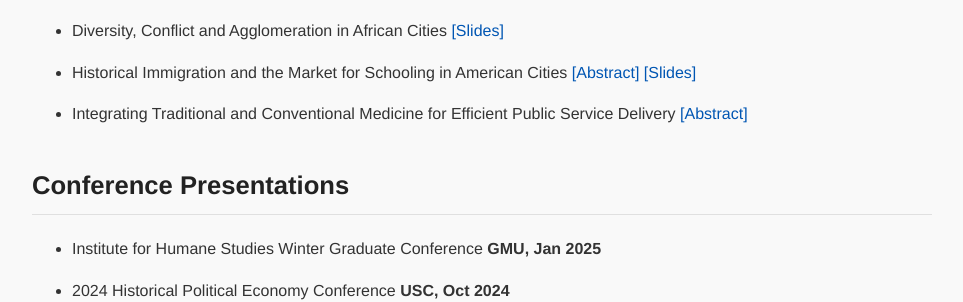
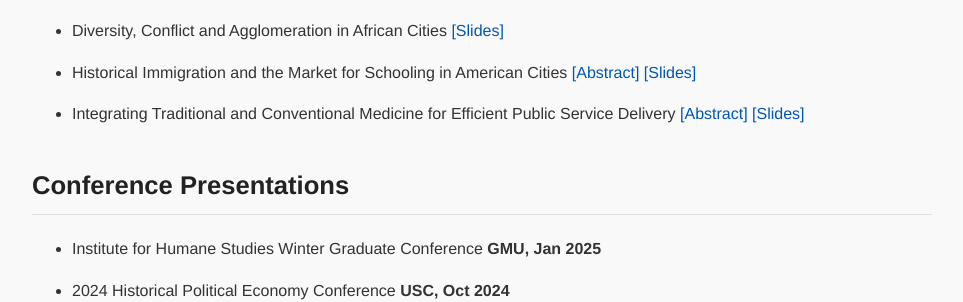
Before and after one commit to andregra/andregra.github.io, a Jekyll site: the page built from index.md, in a window 1280 px wide. Shown: the part 980-1282 px from the top of the page, without its empty margins (158-1121 px from the left). Built offline with Jekyll 4.4.1, drawn with Linux system fonts in a browser that asks for light colours.

Commit message:
Update index.md

```diff
--- a/index.md
+++ b/index.md
@@ -55,7 +55,7 @@ I study the impact of historical migration to American cities on public and priv
 
 <li> Integrating Traditional and Conventional Medicine for Efficient Public Service Delivery
 <span class="clickable-paper"> [Abstract] </span>
-
+  <a href="#">[Slides]</a>
 <div class="abstract">
 Traditional healers are a trusted and widespread presence in many African countries, providing care based on local beliefs and practices. However, their potential role in expanding access to formal healthcare services has yet to be explored. This project investigates whether traditional healers can be effectively integrated into conventional healthcare systems to improve state effectiveness in health service delivery in rural Mozambique. This study builds on preliminary research showing that traditional healers are frequently consulted for both physical and spiritual ailments. Through a randomized evaluation, this project will assess whether training healers to recognize health issues can increase patient referrals to clinics and improve health service delivery and health outcomes in
 rural areas. It will also examine how healer practices and pricing respond to training and how clinics are impacted in terms of patient load and congestion.
```
